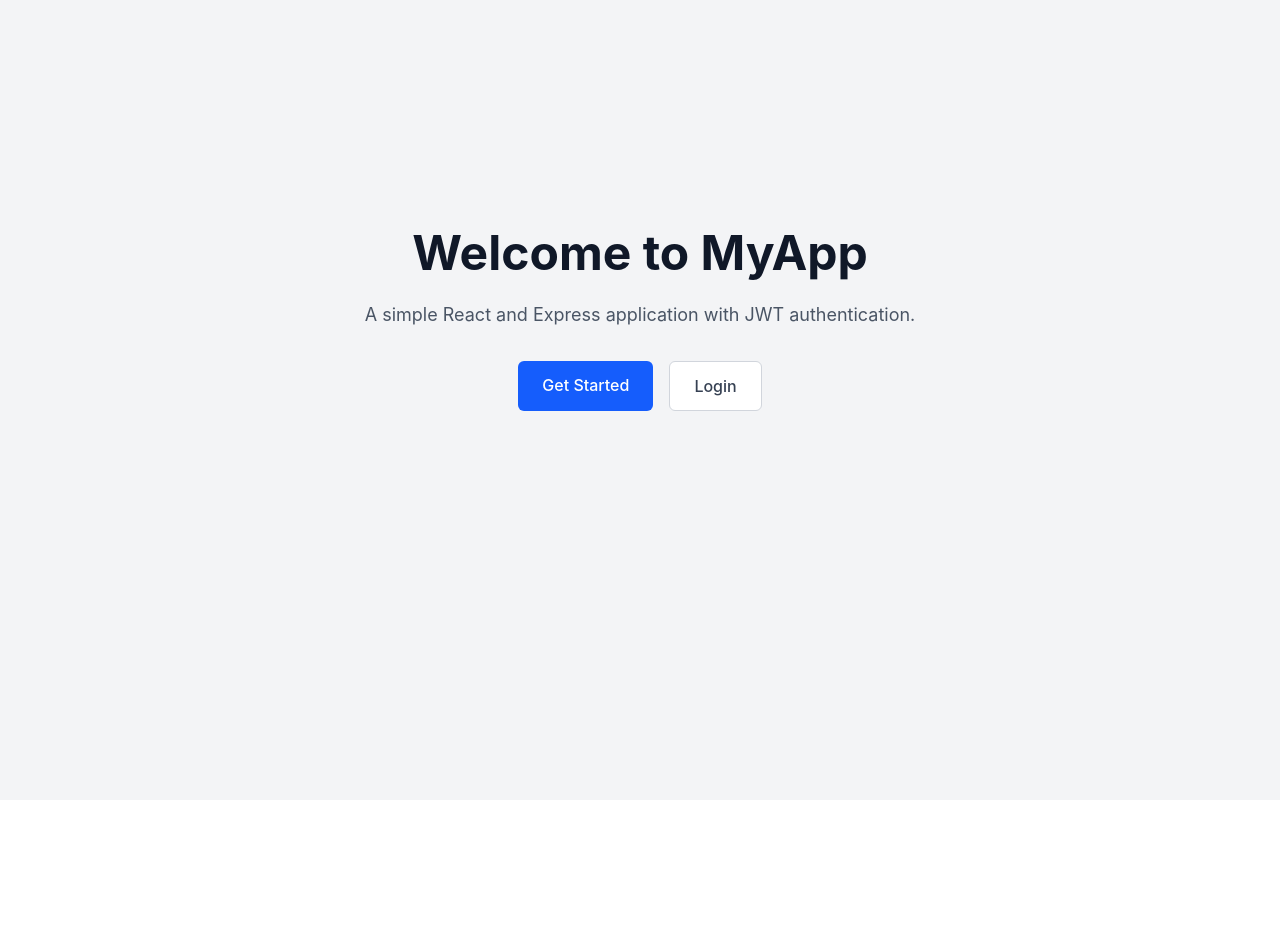
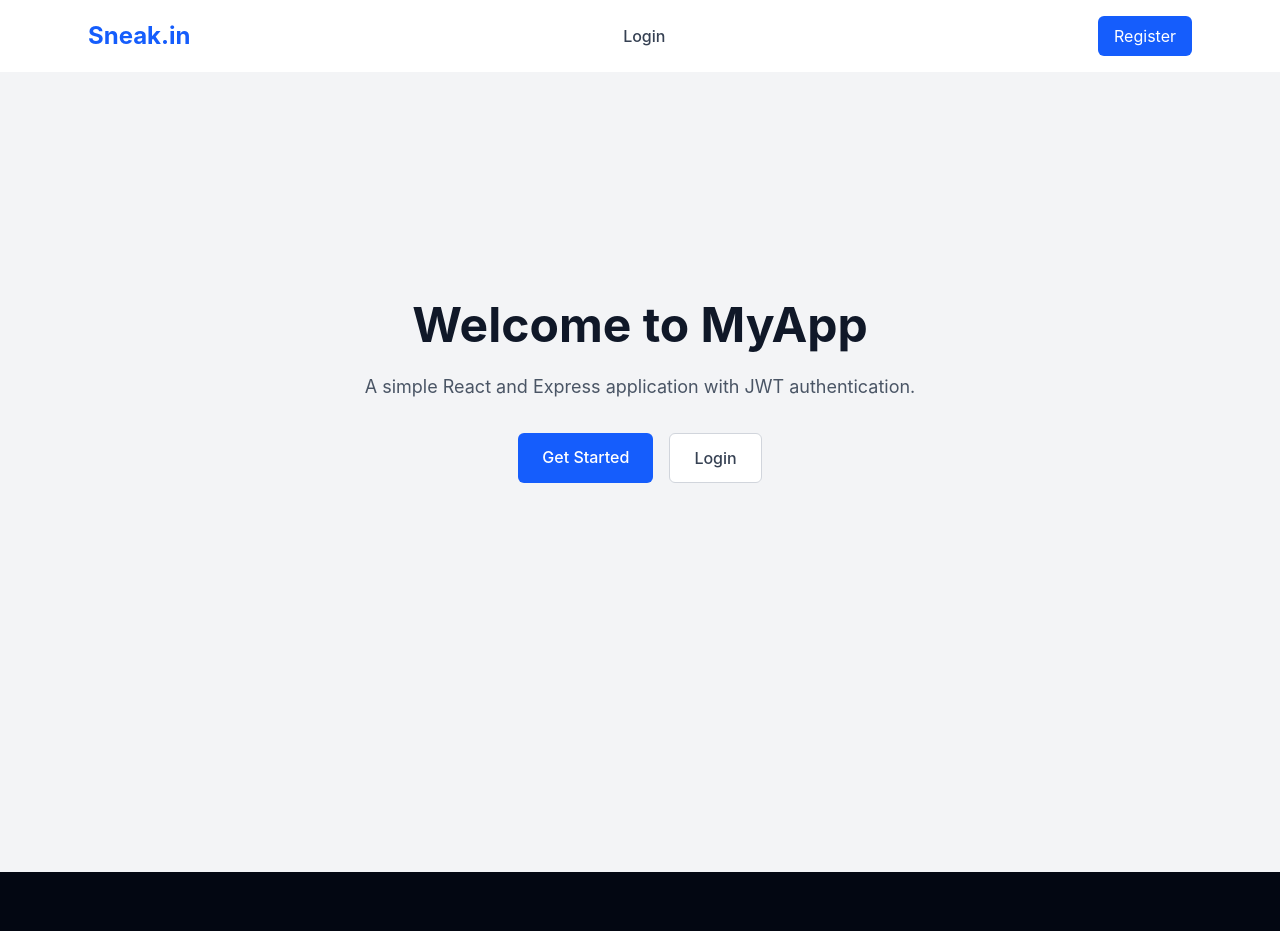
Before and after one commit to muhammadniishad786-rgb/Sneak.in, a React (Vite) app in the folder frontend/: page / in a window 1280 px wide. Shown: the top 931 px of the page. Before the commit the page ends 800 px from the top, so only its background shows below. Built offline with nearby package versions, Linux system fonts and the light colour scheme.

Commit message:
layouts setted and Footer page added

```diff
--- a/frontend/src/layouts/MainLayout.jsx
+++ b/frontend/src/layouts/MainLayout.jsx
@@ -0,0 +1,20 @@
+import React from 'react'
+import Navbar from '../component/navBar'
+import { Outlet } from 'react-router-dom'
+import Footer from '../component/Footer'
+
+function MainLayout() {
+  return (
+    <div className="min-h-screen flex flex-col">
+      <Navbar />
+
+      <main className="flex-1">
+        <Outlet />
+      </main>
+
+      <Footer />
+    </div>
+  )
+}
+
+export default MainLayout
--- a/frontend/src/routes/AuthRoutes.jsx
+++ b/frontend/src/routes/AuthRoutes.jsx
@@ -1,33 +1,38 @@
-import React from 'react'
-import { BrowserRouter, Route, Routes } from 'react-router-dom'
-import Register from '../pages/Register'
-import Login from '../pages/Login'
-import Navbar from '../component/navBar'
-import Home from '../pages/Home'
-import Profile from '../pages/Profile'
-import ProtectedRoutes from './ProtectedRoutes'
-import Admin from "../pages/Admin"
-import Footer from '../component/Footer'
+import { BrowserRouter, Route, Routes } from "react-router-dom";
+
+import Register from "../pages/Register";
+import Login from "../pages/Login";
+import Home from "../pages/Home";
+import Profile from "../pages/Profile";
+import Admin from "../pages/Admin";
+
+import ProtectedRoutes from "./ProtectedRoutes";
+import MainLayout from "../layouts/MainLayout";
 
 function AuthRoutes() {
   return (
     <BrowserRouter>
-    <Routes>
-        <Route path='/' element={<Home />} />
-        <Route path='/register' element={<Register />} />
-        <Route path='/login' element={<Login />} />
-        <Route path='/footer' element={<Footer />} />
-        <Route path='/navbar' element={<Navbar />} />
+      <Routes>
 
+        <Route element={<MainLayout />}>
 
-        {/* protected Route */}
-        <Route element={<ProtectedRoutes />}>
-         <Route path='/profile' element={<Profile />} />
-         <Route path='/admin' element={<Admin />} />
+          <Route path="/" element={<Home />} />
+
+          <Route path="/register" element={<Register />} />
+
+          <Route path="/login" element={<Login />} />
+
+          {/* Protected Routes */}
+          <Route element={<ProtectedRoutes />}>
+            <Route path="/profile" element={<Profile />} />
+            <Route path="/admin" element={<Admin />} />
+          </Route>
+
         </Route>
-    </Routes>
+
+      </Routes>
     </BrowserRouter>
-  )
+  );
 }
 
-export default AuthRoutes
+export default AuthRoutes;
```
